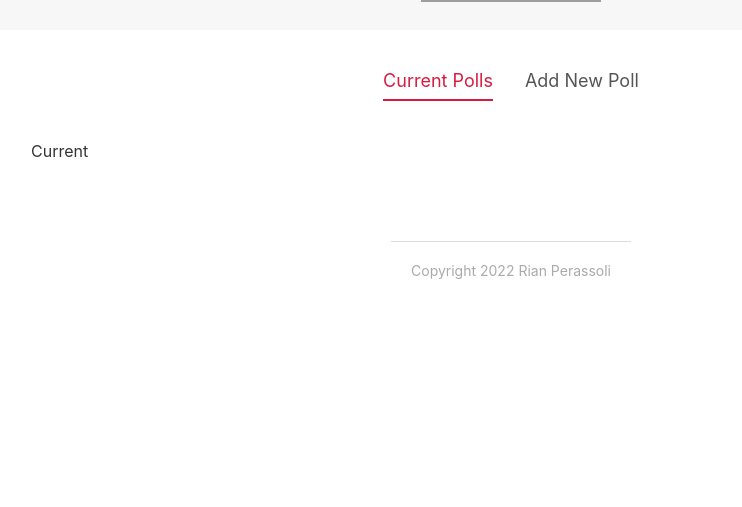
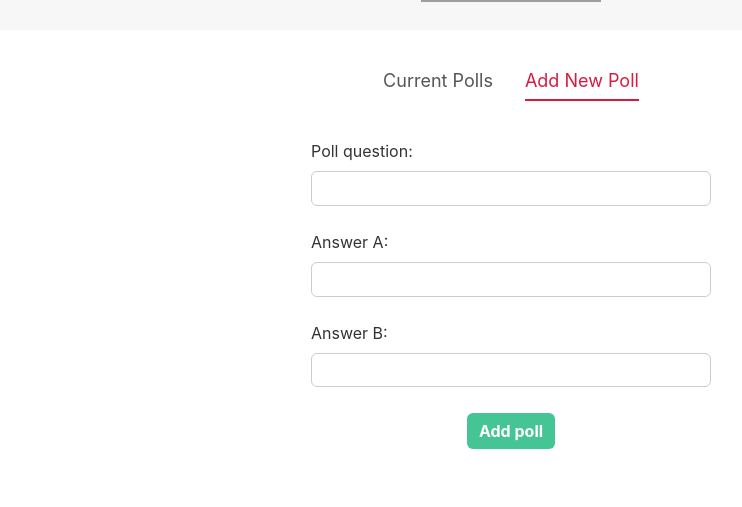
Before and after one commit to rianperassoli/list-of-polls, a Svelte app: page / in a window 1280 px wide. Shown: the part 153-660 px from the top of the page, without its empty margins (129-871 px from the left). Built offline with nearby package versions, Linux system fonts and the light colour scheme; grey boxes are pictures that could not be loaded.

Commit message:
Created reusable button component

```diff
--- a/src/App.svelte
+++ b/src/App.svelte
@@ -5,7 +5,7 @@
 	import Tabs from "./shared/Tabs.svelte";
 
 	let tabs = ["Current Polls", "Add New Poll"];
-	let activeTab = "Current Polls";
+	let activeTab = "Add New Poll";
 
 	const handleTabChange = (event) => {
 		activeTab = event.detail;
--- a/src/components/CreatePollForm.svelte
+++ b/src/components/CreatePollForm.svelte
@@ -1,4 +1,5 @@
 <script>
+  import Button from "../shared/Button.svelte";
   let fields = { question: "", answerA: "", answerB: "" };
 
   const handleSubmit = () => {
@@ -22,7 +23,7 @@
     <input type="text" id="answer-b" bind:value={fields.answerB} />
   </div>
 
-  <button>Add poll</button>
+  <Button flat type="secondary">Add poll</Button>
 </form>
 
 <style>
--- /dev/null
+++ b/src/shared/Button.svelte
@@ -0,0 +1,44 @@
+<script>
+  export let type = "primary";
+  export let flat = false;
+  export let inverse = false;
+</script>
+
+<button class={type} class:flat class:inverse>
+  <slot />
+</button>
+
+<style>
+  button {
+    border: 0;
+    cursor: pointer;
+    border-radius: 6px;
+    padding: 8px 12px;
+    font-weight: bold;
+    box-shadow: 1px 2px 3px rgba(0, 0, 0, 0.2);
+  }
+
+  .primary {
+    background: #d91b42;
+    color: white;
+  }
+  .primary.inverse {
+    background: white;
+    color: #d91b42;
+    border: 2px solid #d91b42;
+  }
+
+  .secondary {
+    background: #45c496;
+    color: white;
+  }
+  .secondary.inverse {
+    background: white;
+    color: #45c496;
+    border: 2px solid #45c496;
+  }
+
+  .flat {
+    box-shadow: none;
+  }
+</style>
```
